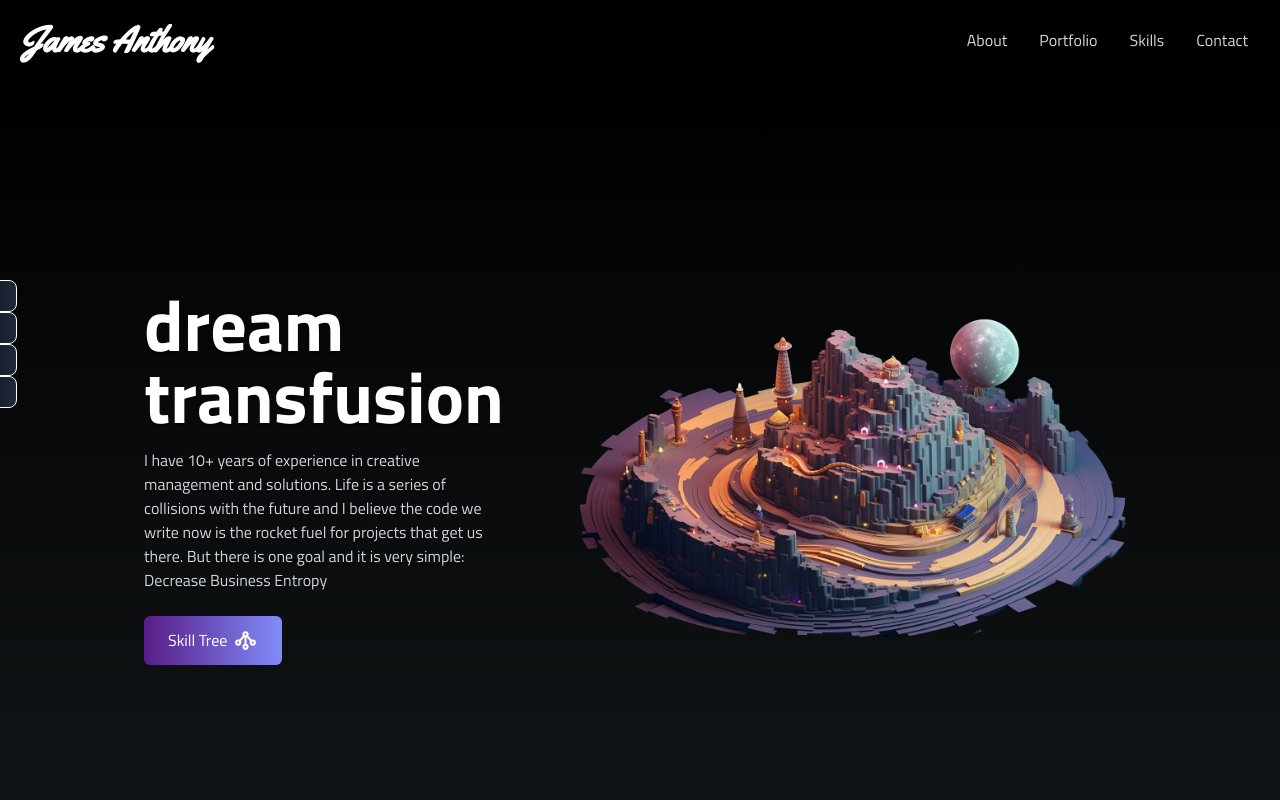
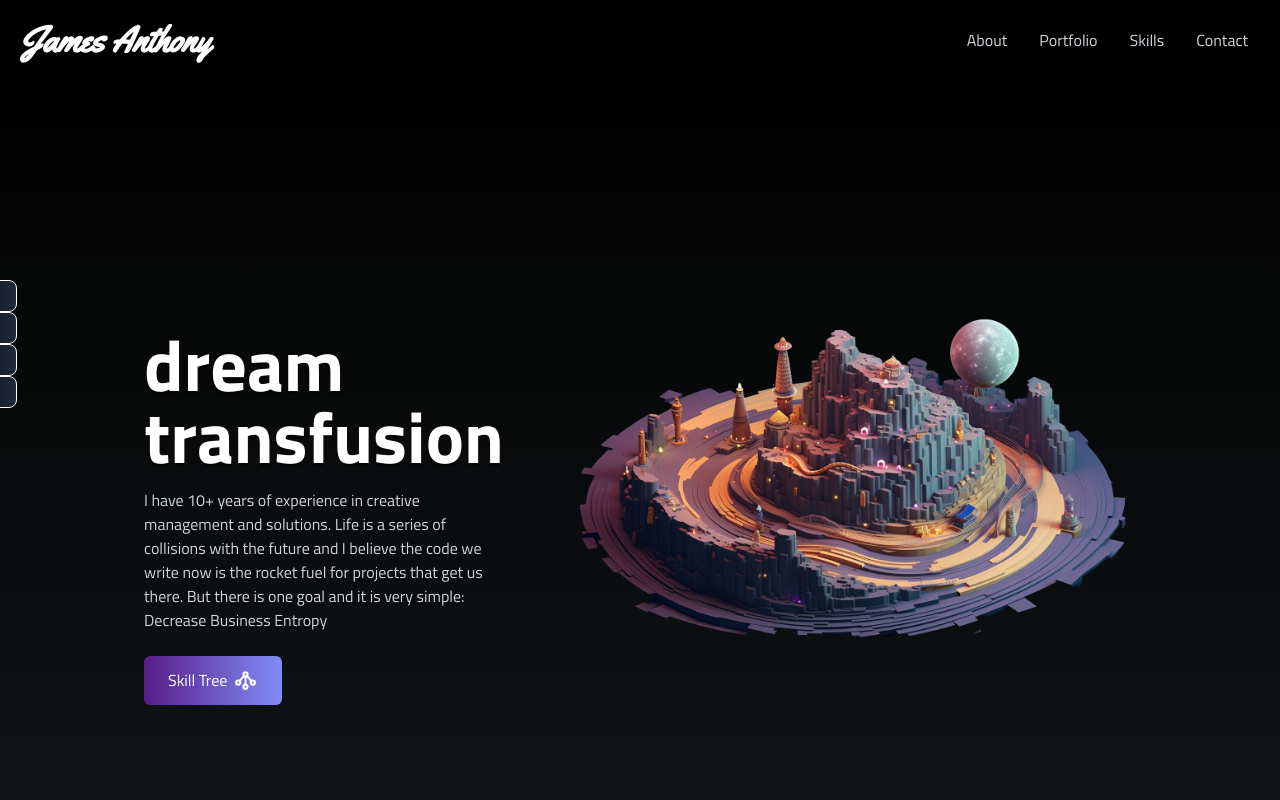
Before and after one commit to JamesAnthony77/personal-site-one, a React (Create React App) app: page / in a window 1280 px wide. Shown: the top 800 px of the page. Built offline with nearby package versions, Linux system fonts and the light colour scheme; the HTML template or start-up script is replaced by a standard one.

Commit message:
Margin Top Site

```diff
--- a/src/components/Home.jsx
+++ b/src/components/Home.jsx
@@ -11,7 +11,7 @@ const Home = () => {
       className="h-screen w-full bg-gradient-to-b from-black to-myCustomBackgroundColor"
     >
       <div className="max-w-screen-lg mx-auto flex flex-col items-center md:flex-row h-full">
-        <div className="flex flex-col justify-center md:mr-8 px-4">
+        <div className="flex flex-col justify-center md:mr-8 px-4 mt-20">
           <h2 className="text-4xl sm:text-7xl font-bold text-white [text-shadow:_0_3px_0_rgb(0_0_0_/_40%)]">
             dream transfusion
           </h2>
```
